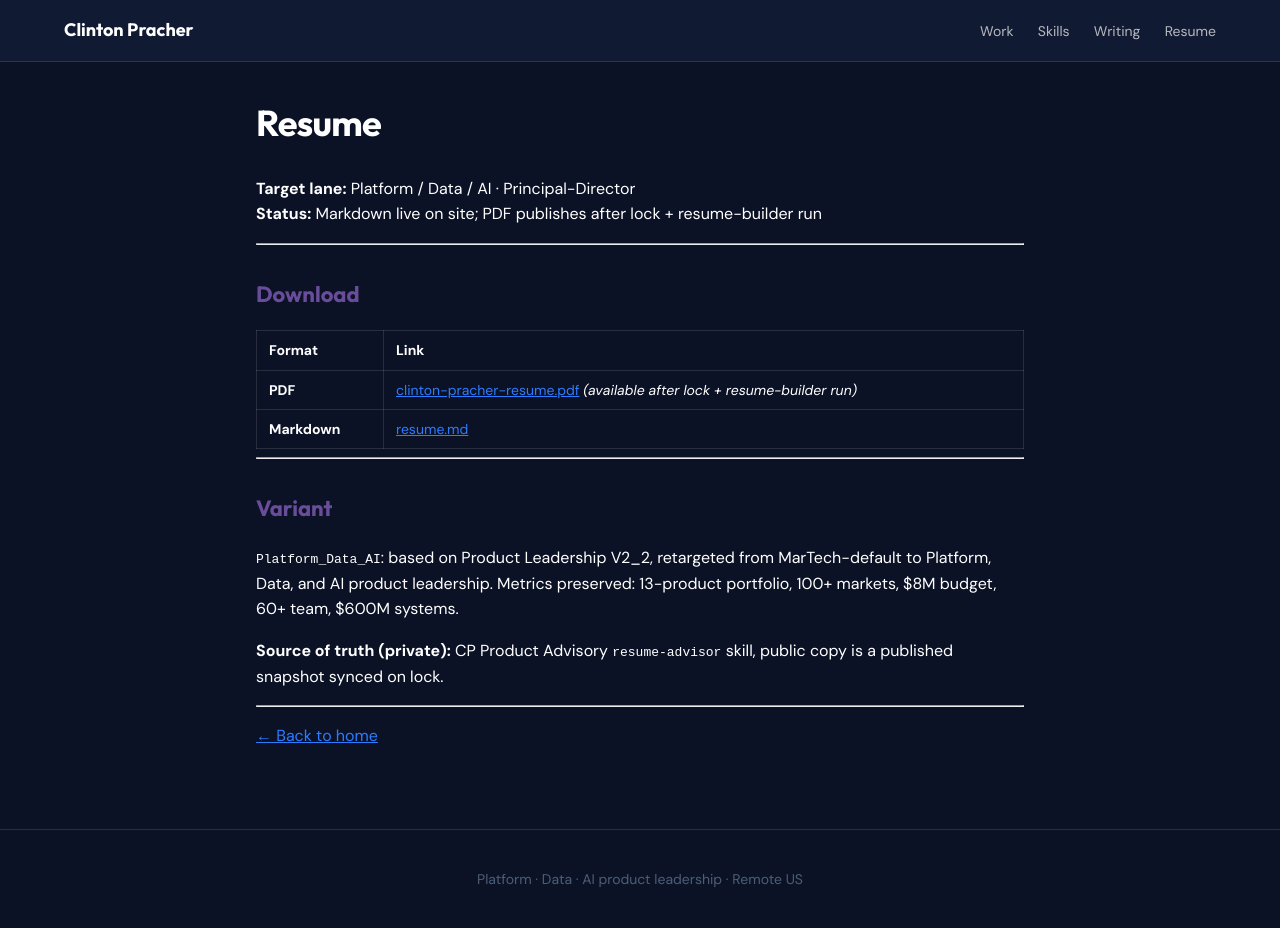
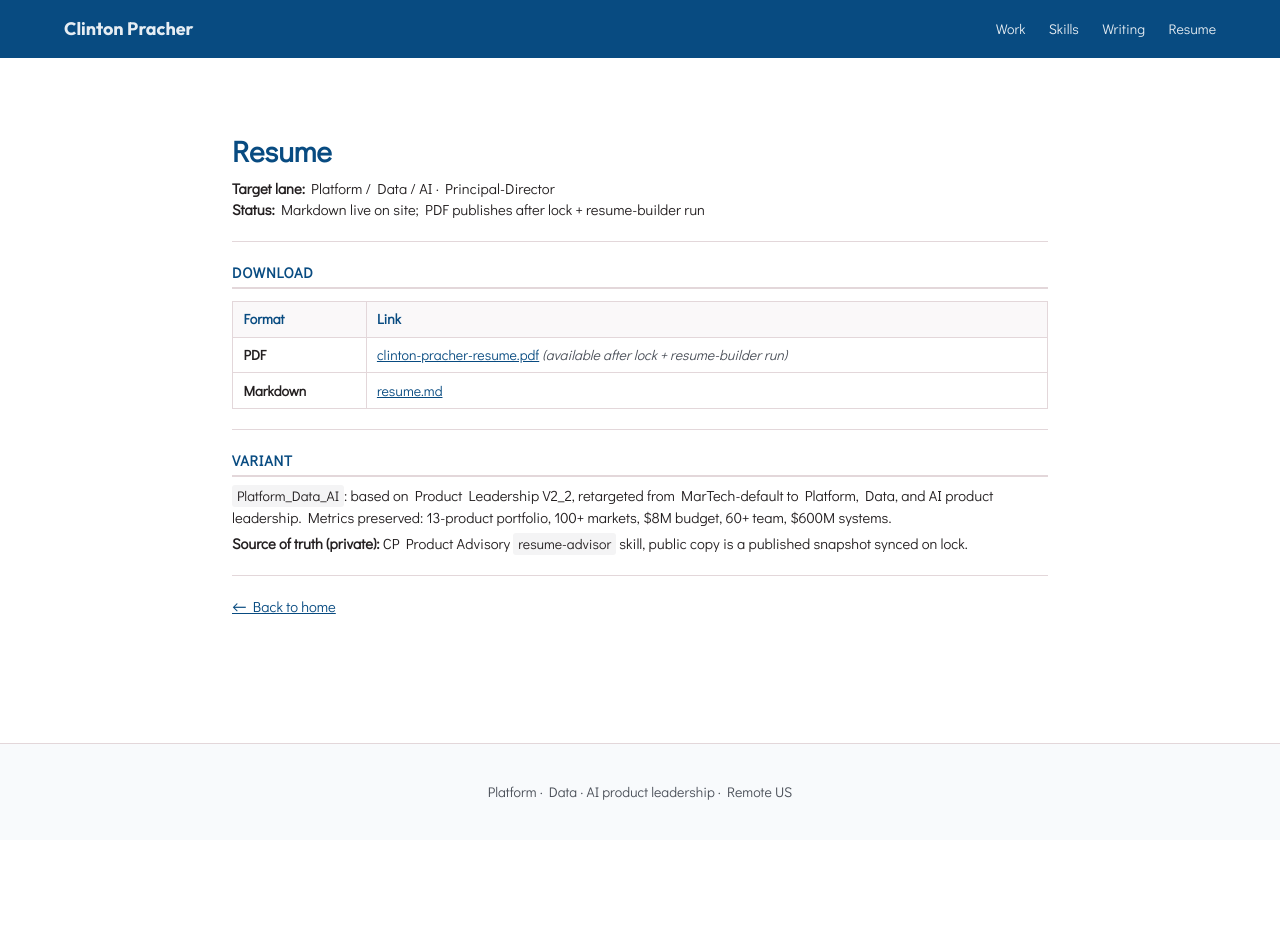
Before and after one commit to clintonpracher/operator-portfolio, a Jekyll site: the page built from docs/resume/README.md, in a window 1280 px wide. Built offline with Jekyll 4.4.1, drawn with Linux system fonts in a browser that asks for light colours; our own code applies the rules of GitHub Pages for plain Markdown files; after the commit the page ends 900 px from its top, so only the background shows below that.

Commit message:
Fix resume page fonts and apply resume layout to /resume index

```diff
--- a/docs/_config.yml
+++ b/docs/_config.yml
@@ -17,9 +17,12 @@ defaults:
     values:
       layout: case-study
   - scope:
+      path: "resume"
+    values:
+      layout: resume
+  - scope:
       path: "resume/resume.md"
     values:
-      layout: resume
       title: Resume
   - scope:
       path: ""
--- a/docs/assets/css/case-study.css
+++ b/docs/assets/css/case-study.css
@@ -133,9 +133,3 @@
   color: rgba(255, 255, 255, 0.65);
   border-top: 1px solid rgba(255, 255, 255, 0.12);
 }
-
-.resume-body .site-footer {
-  background: #f8fafc;
-  color: var(--cs-muted);
-  border-top: 1px solid var(--cs-divider);
-}
--- a/docs/assets/css/resume.css
+++ b/docs/assets/css/resume.css
@@ -1,36 +1,69 @@
-/* resume-builder visual spec: Century Gothic lane, navy header */
+/* resume-builder visual spec: Century Gothic lane, navy header (#084B81) */
+@import url('https://fonts.googleapis.com/css2?family=Didact+Gothic&display=swap');
+
 :root {
   --resume-navy: #084b81;
   --resume-border: #e3d7da;
   --resume-body: #231f20;
-  --resume-font: 'Century Gothic', 'Segoe UI', Calibri, sans-serif;
+  --resume-muted: #4a4f58;
+  --resume-font: 'Didact Gothic', 'Century Gothic', 'Segoe UI', Calibri, sans-serif;
 }
 
-.resume-body {
+/* Override Imperious shell tokens on resume lane pages */
+.portfolio-body.resume-body {
   margin: 0;
   background: #fff;
   color: var(--resume-body);
   font-family: var(--resume-font);
   font-size: 11pt;
   line-height: 1.45;
+  -webkit-font-smoothing: antialiased;
+  -moz-osx-font-smoothing: grayscale;
+}
+
+.portfolio-body.resume-body .site-header {
+  background: var(--resume-navy);
+  border-bottom: none;
+}
+
+.portfolio-body.resume-body .site-logo,
+.portfolio-body.resume-body .site-nav a {
+  color: rgba(255, 255, 255, 0.9);
+}
+
+.portfolio-body.resume-body .site-nav a:hover {
+  color: #fff;
+}
+
+.portfolio-body.resume-body .site-footer {
+  background: #f8fafc;
+  color: var(--resume-muted);
+  border-top: 1px solid var(--resume-border);
+  font-family: var(--resume-font);
 }
 
 .resume-main {
   max-width: 8.5in;
   margin: 0 auto;
-  padding: 0.75in 0.85in;
+  padding: 0.75in 0.85in 1.25in;
+  font-family: var(--resume-font);
+  color: var(--resume-body);
 }
 
 .resume-main h1 {
   color: var(--resume-navy);
+  font-family: var(--resume-font);
   font-size: 22pt;
   margin: 0 0 0.25rem;
   font-weight: 700;
+  letter-spacing: normal;
 }
 
 .resume-main h2 {
   color: var(--resume-navy);
+  font-family: var(--resume-font);
   font-size: 11pt;
+  font-weight: 700;
   text-transform: uppercase;
   letter-spacing: 0.05em;
   border-bottom: 2px solid var(--resume-border);
@@ -38,11 +71,73 @@
   margin: 1.25rem 0 0.5rem;
 }
 
+.resume-main h3 {
+  color: var(--resume-navy);
+  font-family: var(--resume-font);
+  font-size: 11pt;
+  font-weight: 700;
+  margin: 1rem 0 0.35rem;
+}
+
 .resume-main p,
 .resume-main li {
   margin: 0.35rem 0;
+  font-family: var(--resume-font);
+}
+
+.resume-main strong {
+  color: var(--resume-body);
+  font-weight: 700;
 }
 
 .resume-main a {
   color: var(--resume-navy);
 }
+
+.resume-main hr {
+  border: none;
+  border-top: 1px solid var(--resume-border);
+  margin: 1.25rem 0;
+}
+
+.resume-main table {
+  width: 100%;
+  border-collapse: collapse;
+  font-family: var(--resume-font);
+  font-size: 10.5pt;
+  margin: 0.75rem 0 1rem;
+}
+
+.resume-main th,
+.resume-main td {
+  border: 1px solid var(--resume-border);
+  padding: 0.45rem 0.65rem;
+  text-align: left;
+  vertical-align: top;
+}
+
+.resume-main th {
+  color: var(--resume-navy);
+  font-weight: 700;
+  background: #faf8f9;
+}
+
+.resume-main code {
+  font-family: var(--resume-font);
+  font-size: 0.95em;
+  color: var(--resume-body);
+  background: #f4f4f5;
+  padding: 0.1em 0.35em;
+  border-radius: 3px;
+}
+
+.resume-main pre,
+.resume-main pre code {
+  font-family: ui-monospace, 'SF Mono', Menlo, Consolas, monospace;
+  font-size: 0.9em;
+  background: #f4f4f5;
+}
+
+.resume-main em {
+  color: var(--resume-muted);
+}
```
